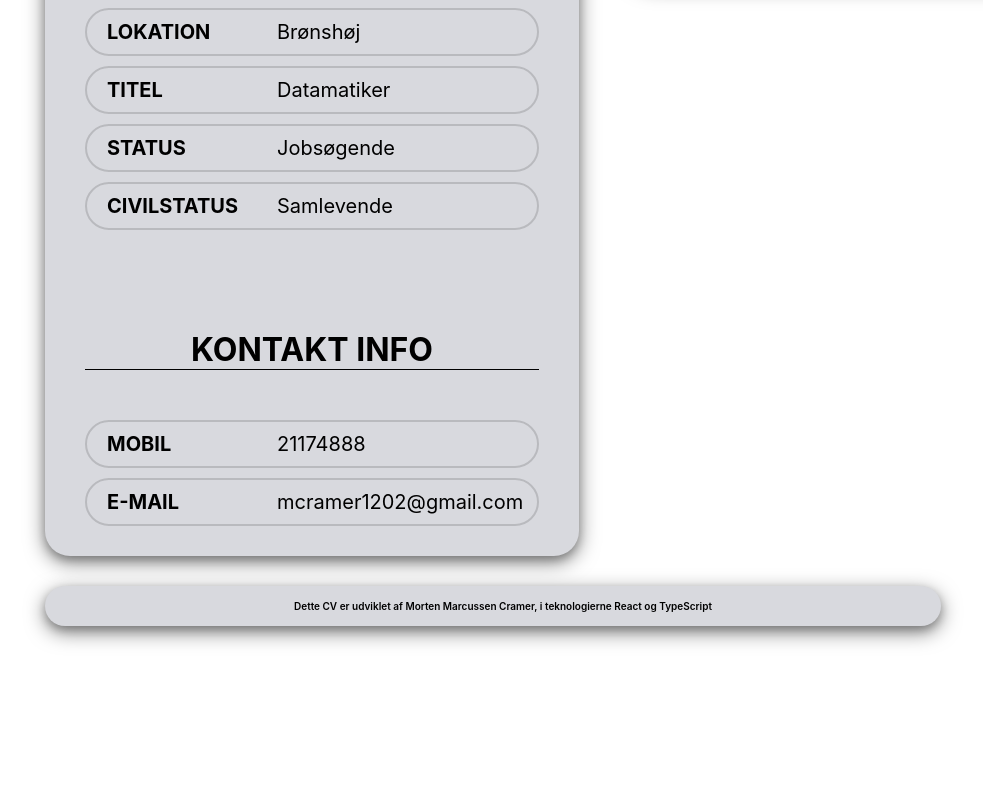
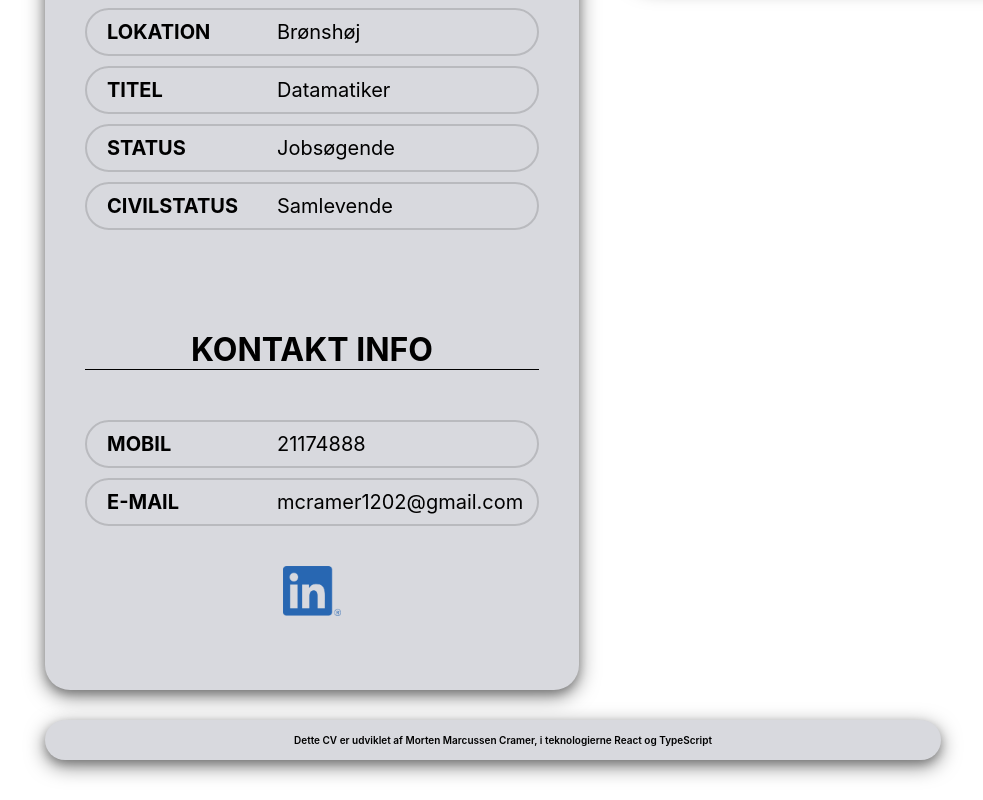
Before and after one commit to MortenMC/MyCV, a React (Create React App) app: page / in a window 1280 px wide. Shown: the part 802-1602 px from the top of the page, without its empty margins (147-1130 px from the left). Before the commit the page ends 1468 px from the top, so only its background shows below. Built offline with nearby package versions, Linux system fonts and the light colour scheme.

Commit message:
Added a linkedIn logo and url to my own profile

```diff
--- a/src/components/FrontPage/Styled.ts
+++ b/src/components/FrontPage/Styled.ts
@@ -75,6 +75,11 @@ export const Picture = styled.img`
     height: 355px;
 `;
 
+export const LinkLogo = styled.img`
+    height: 50px;
+    margin: 40px;
+`;
+
 export const SkillsAndToolsContainer = styled.div`
     box-shadow: 0 4px 8px 0 rgba(0, 0, 0, 0.2), 0 6px 20px 0 rgba(0, 0, 0, 0.50);
     border-radius: 25px;
--- a/src/components/FrontPage/index.tsx
+++ b/src/components/FrontPage/index.tsx
@@ -1,11 +1,12 @@
 import * as React from 'react';
 import { connect } from 'react-redux';
 
-import { FrontPageView, FrontPageBackground, FrontPageHeader, StickyElement, InformationHeader, InformationDiv, ElementTypeDiv, RealElementDiv, SkillsAndToolsContainer, Picture, SkillsAndToolsHeader, SkillsAndToolsElements } from './Styled'
+import { FrontPageView, FrontPageBackground, FrontPageHeader, StickyElement, InformationHeader, InformationDiv, ElementTypeDiv, RealElementDiv, SkillsAndToolsContainer, Picture, SkillsAndToolsHeader, SkillsAndToolsElements, LinkLogo } from './Styled'
 
 import { information, kontaktInformation, skillsArray, toolsArray } from '../../cvArrays/arrays'
 import { setSelectedPage } from '../../redux/actions';
-import picture from '../../theme/pictures/mig.png'
+import pictureMe from '../../theme/pictures/mig.png'
+import linkedInLogo from '../../theme/pictures/LI-In-Bug.png'
 
 interface Props {
     selectedPage: string;
@@ -63,9 +64,14 @@ class FrontPage extends React.Component<Props, State> {
                                 <RealElementDiv>{element.content}</RealElementDiv>
                             </InformationDiv>)}
                         </div>
+                        <div>
+                            <a href='https://www.linkedin.com/in/morten-marcussen-cramer-991344181' target="_blank">
+                                <LinkLogo src={linkedInLogo} alt={linkedInLogo}/>
+                            </a>
+                        </div>
                     </FrontPageView>
                     <StickyElement>
-                        <Picture src={picture} alt={picture}/>
+                        <Picture src={pictureMe} alt={pictureMe}/>
                         <SkillsAndToolsContainer>
                             <SkillsAndToolsHeader>Skills</SkillsAndToolsHeader>
                                 {skills.map((element: any) =>
--- a/src/components/TopBar/topBarComponents/SelectedPageDropDown.tsx
+++ b/src/components/TopBar/topBarComponents/SelectedPageDropDown.tsx
@@ -73,17 +73,17 @@ class SelectedPageDropDown extends React.Component<Props, State>{
                             >
                                 <div style={{textAlign: 'center'}}>
                                     <Link to='/' style={{textDecoration: 'none'}}>
-                                        <DropDownLi onClick={() => this.setSelectedStateView("Forside")} style={{display: this.props.selectedPage !== "Forside" ? "flex" : "none"}}>
+                                        <DropDownLi onClick={() => this.setSelectedStateView("Forside")} style={{display: this.props.selectedPage !== "Forside" ? "flex" : "none", border: '1px solid #00000050'}}>
                                             Forside
                                         </DropDownLi>
                                     </Link>
                                     <Link to='/Erfaring' style={{textDecoration: 'none'}}>
-                                        <DropDownLi onClick={() => this.setSelectedStateView("Erfaring")} style={{display: this.props.selectedPage !== "Erfaring" ? "flex" : "none"}}>
+                                        <DropDownLi onClick={() => this.setSelectedStateView("Erfaring")} style={{display: this.props.selectedPage !== "Erfaring" ? "flex" : "none", border: '1px solid #00000050'}}>
                                             Erfaring
                                         </DropDownLi>
                                     </Link>
                                     <Link to='/Uddannelse' style={{textDecoration: 'none'}}>
-                                        <DropDownLi onClick={() => this.setSelectedStateView("Uddannelse")} style={{display: this.props.selectedPage !== "Uddannelse" ? "flex" : "none"}}>
+                                        <DropDownLi onClick={() => this.setSelectedStateView("Uddannelse")} style={{display: this.props.selectedPage !== "Uddannelse" ? "flex" : "none", border: '1px solid #00000050'}}>
                                             Uddannelse
                                         </DropDownLi>
                                     </Link>
```
Also changed, not shown: src/theme/pictures/LI-In-Bug.png (added).
